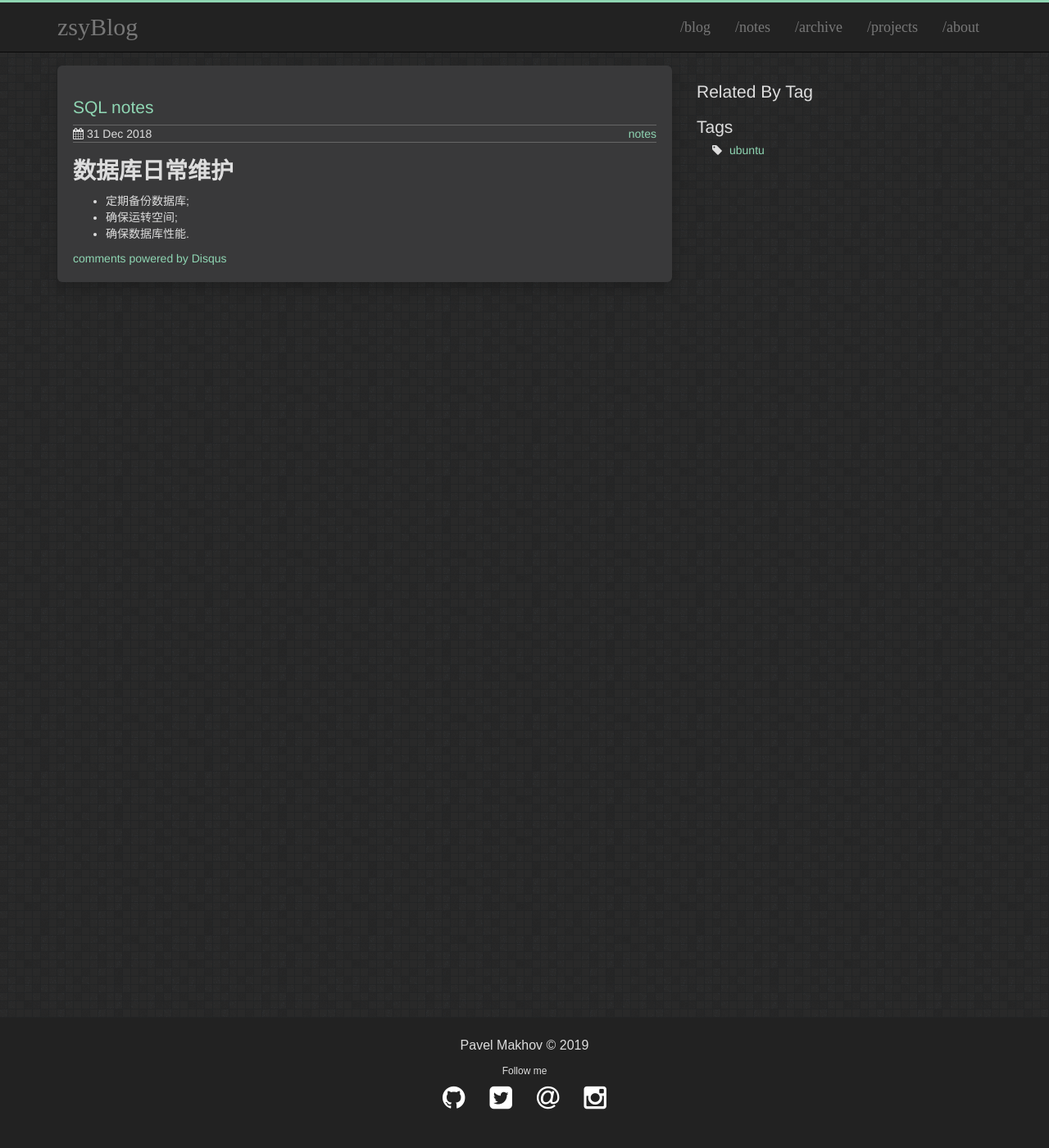
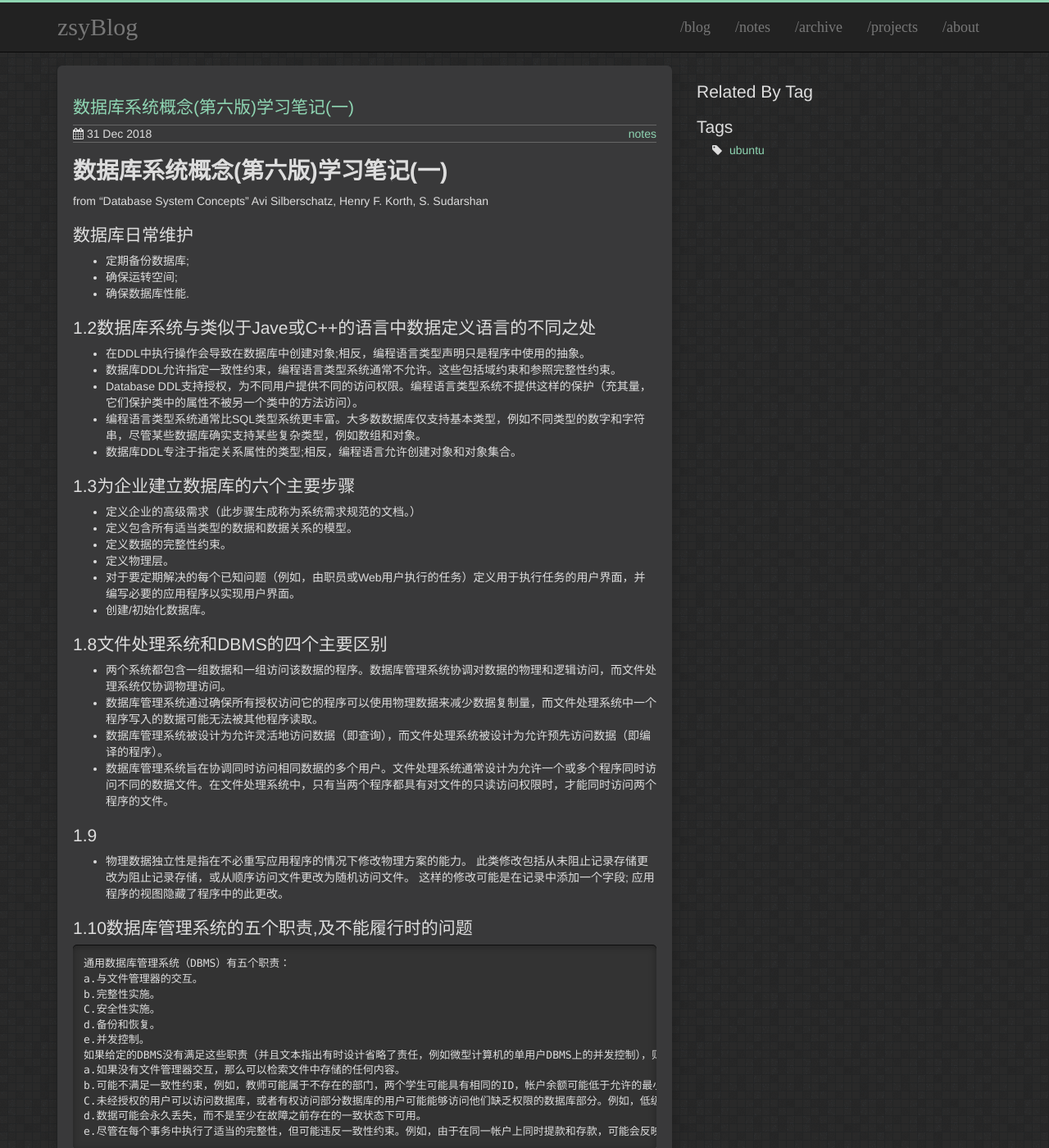
Before and after one commit to leafzsy/leafzsy.GitHub.io, a Jekyll site: the page built from _quicknotes/SQL.md, in a window 1280 px wide and 1400 px high. Shown: the whole window at 82% size. Built offline with Jekyll 4.4.1, drawn with Linux system fonts in a browser that asks for light colours; comment, search, counter and statistics services are not loaded; some of the changed text lies outside the part shown.

Commit message:
sql第一章的学习笔记

```diff
--- a/_quicknotes/SQL.md
+++ b/_quicknotes/SQL.md
@@ -1,12 +1,61 @@
 ---
 layout: post
-title:  "SQL notes"
+title:  "数据库系统概念(第六版)学习笔记(一)"
 date:   2018-12-31 19:30
 comments: true
 tag: notes
 ---
 
-# 数据库日常维护
+# 数据库系统概念(第六版)学习笔记(一)
+from "Database System Concepts" Avi Silberschatz, Henry F. Korth, S. Sudarshan
+
+## 数据库日常维护
 - 定期备份数据库;
 - 确保运转空间;
 - 确保数据库性能.
+
+
+## 1.2数据库系统与类似于Jave或C++的语言中数据定义语言的不同之处
+- 在DDL中执行操作会导致在数据库中创建对象;相反，编程语言类型声明只是程序中使用的抽象。
+- 数据库DDL允许指定一致性约束，编程语言类型系统通常不允许。这些包括域约束和参照完整性约束。
+- Database DDL支持授权，为不同用户提供不同的访问权限。编程语言类型系统不提供这样的保护（充其量，它们保护类中的属性不被另一个类中的方法访问）。
+- 编程语言类型系统通常比SQL类型系统更丰富。大多数数据库仅支持基本类型，例如不同类型的数字和字符串，尽管某些数据库确实支持某些复杂类型，例如数组和对象。
+- 数据库DDL专注于指定关系属性的类型;相反，编程语言允许创建对象和对象集合。
+
+## 1.3为企业建立数据库的六个主要步骤
+- 定义企业的高级需求（此步骤生成称为系统需求规范的文档。）
+- 定义包含所有适当类型的数据和数据关系的模型。
+- 定义数据的完整性约束。
+- 定义物理层。
+- 对于要定期解决的每个已知问题（例如，由职员或Web用户执行的任务）定义用于执行任务的用户界面，并编写必要的应用程序以实现用户界面。
+- 创建/初始化数据库。
+
+## 1.8文件处理系统和DBMS的四个主要区别
+- 两个系统都包含一组数据和一组访问该数据的程序。数据库管理系统协调对数据的物理和逻辑访问，而文件处理系统仅协调物理访问。
+- 数据库管理系统通过确保所有授权访问它的程序可以使用物理数据来减少数据复制量，而文件处理系统中一个程序写入的数据可能无法被其他程序读取。
+- 数据库管理系统被设计为允许灵活地访问数据（即查询），而文件处理系统被设计为允许预先访问数据（即编译的程序）。
+- 数据库管理系统旨在协调同时访问相同数据的多个用户。文件处理系统通常设计为允许一个或多个程序同时访问不同的数据文件。在文件处理系统中，只有当两个程序都具有对文件的只读访问权限时，才能同时访问两个程序的文件。
+
+## 1.9
+- 物理数据独立性是指在不必重写应用程序的情况下修改物理方案的能力。 此类修改包括从未阻止记录存储更改为阻止记录存储，或从顺序访问文件更改为随机访问文件。 这样的修改可能是在记录中添加一个字段; 应用程序的视图隐藏了程序中的此更改。
+
+## 1.10数据库管理系统的五个职责,及不能履行时的问题
+    通用数据库管理系统（DBMS）有五个职责：
+	a.与文件管理器的交互。
+	b.完整性实施。
+	C.安全性实施。
+	d.备份和恢复。
+	e.并发控制。
+    如果给定的DBMS没有满足这些职责（并且文本指出有时设计省略了责任，例如微型计算机的单用户DBMS上的并发控制），则可能分别出现以下问题：
+	a.如果没有文件管理器交互，那么可以检索文件中存储的任何内容。
+	b.可能不满足一致性约束，例如，教师可能属于不存在的部门，两个学生可能具有相同的ID，帐户余额可能低于允许的最小值等。
+	C.未经授权的用户可以访问数据库，或者有权访问部分数据库的用户可能能够访问他们缺乏权限的数据库部分。例如，低级别用户可以访问国防密码，或者员工可以找出他们的主管赚取的东西（这可能是一个秘密）。
+	d.数据可能会永久丢失，而不是至少在故障之前存在的一致状态下可用。
+	e.尽管在每个事务中执行了适当的完整性，但可能违反一致性约束。例如，由于在同一帐户上同时提款和存款，可能会反映出错误的银行余额等。
+
+
+## 1.15描述用于储存社交网络系统的至少三个表如Facebook中的信息
+- 包含用户的用户表，其中包含帐户名称，真实姓名，年龄，性别，位置和其他个人资料信息等属性。
+- 包含与用户上传内容相关联的其他用户提供的内容（例如文本和图像）的内容表。
+- 为每个用户记录的朋友表，其他用户连接到该用户。 连接类型也可以记录在此表中。
+- 权限表，记录允许哪类朋友查看用户上传的内容。 例如，用户可以与家人分享一些照片，但不与所有朋友分享。
```
